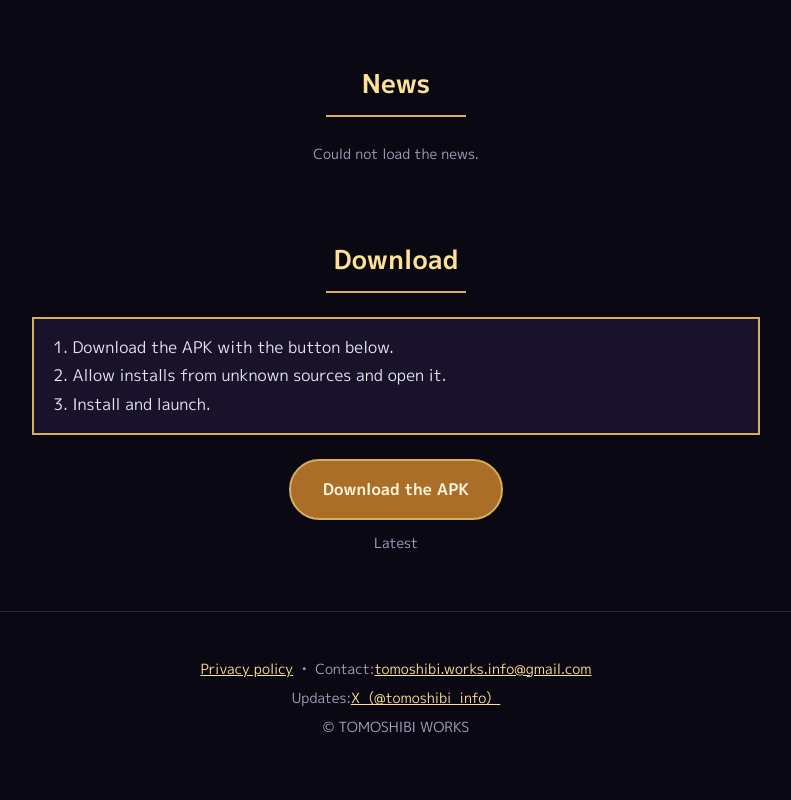
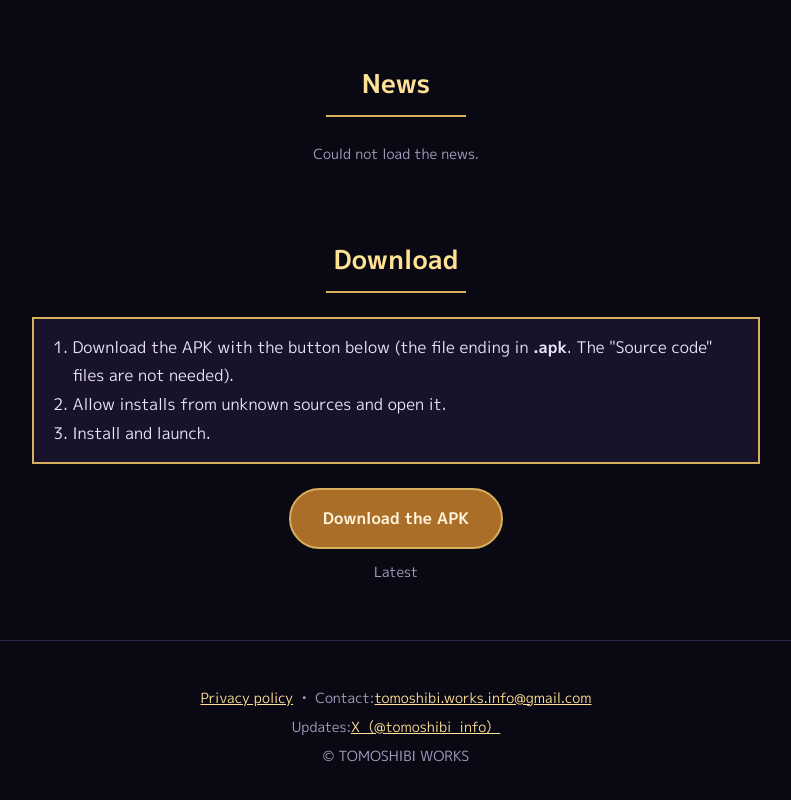
Before and after one commit to seventh759-ops/vofrpg_site, a plain HTML site: page index.html in a window 1280 px wide. Shown: the part 3494-4294 px from the top of the page, without its empty margins (244-1035 px from the left). Before the commit the page ends 4270 px from the top, so only its background shows below. Drawn offline with Linux system fonts and the light colour scheme; no server answers.

Commit message:
Download steps: only the .apk is needed, not the Source code archives
Co-Authored-By: Claude Opus 5.5 <noreply@anthropic.com>
Claude-Session: https://claude.ai/code/session_01XMEo4x59g4Ygvken3HiQNb

```diff
--- a/index.html
+++ b/index.html
@@ -93,7 +93,7 @@
     <h2 data-en="Download">ダウンロード</h2>
     <div class="card steps">
       <ol>
-        <li data-en="Download the APK with the button below.">下のボタンから APK をダウンロード</li>
+        <li data-en="Download the APK with the button below (the file ending in &lt;b&gt;.apk&lt;/b&gt;. The &quot;Source code&quot; files are not needed).">下のボタンから APK をダウンロード（<b>.apk</b> で終わるファイル。「Source code」は不要です）</li>
         <li data-en="Allow installs from unknown sources and open it.">「提供元不明のアプリ」を許可して開く</li>
         <li data-en="Install and launch.">インストールして起動</li>
       </ol>
```
